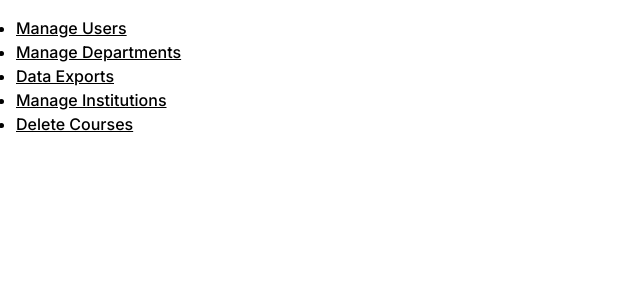
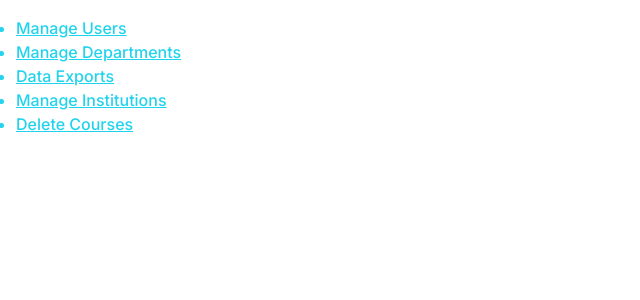
Before and after one commit to johnkuefler/CheckIntoClass, a Next.js app: page /admin in a window 1280 px wide. Shown: the top 300 px of the page, without its empty margins (0-640 px from the left). Built offline with nearby package versions, Linux system fonts and the light colour scheme; no server answers.

Commit message:
made things blue

```diff
--- a/app/admin/page.tsx
+++ b/app/admin/page.tsx
@@ -1,8 +1,8 @@
 const AdminPage = () => {
 
   return (
-    <ul className="list-disc">
-      <li><a className="underline" href="#">Manage Users</a></li>
+    <ul className="list-disc text-cyan-400 mx-auto">
+      <li><a className="underline " href="#">Manage Users</a></li>
       <li><a className="underline" href="#">Manage Departments</a></li>
       <li><a className="underline" href="#">Data Exports</a></li>
       <li><a className="underline" href="/admin/institutions">Manage Institutions</a></li>
```
